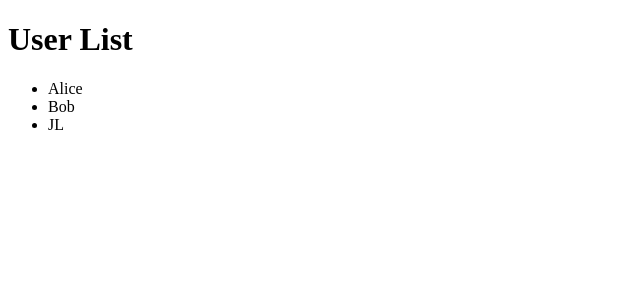
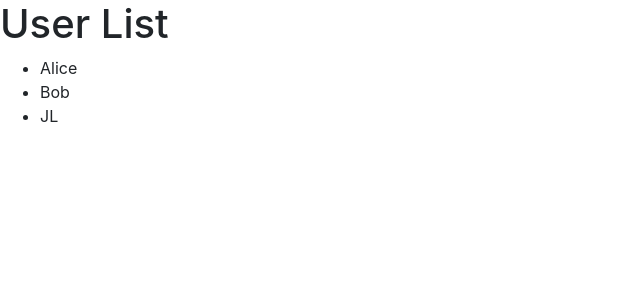
Before and after one commit to jlbionville/boutique, a Vue app: page /users in a window 1280 px wide. Shown: the top 300 px of the page, without its empty margins (0-640 px from the left). Built offline with nearby package versions, Linux system fonts and the light colour scheme.

Commit message:
ajout de bootstrap

```diff
--- a/src/App.vue
+++ b/src/App.vue
@@ -1,5 +1,12 @@
 <template>
   <div id="app">
+    <head>
+      <link rel="stylesheet" href="https://stackpath.bootstrapcdn.com/bootstrap/4.3.1/css/bootstrap.min.css" integrity="sha384-ggOyR0iXCbMQv3Xipma34MD+dH/1fQ784/j6cY/iJTQUOhcWr7x9JvoRxT2MZw1T" crossorigin="anonymous">
+
+	<!-- Include Bootstrap CSS -->
+
+</head>
+<title>My Purchases</title>
     <router-view/>
   </div>
 </template>
```
